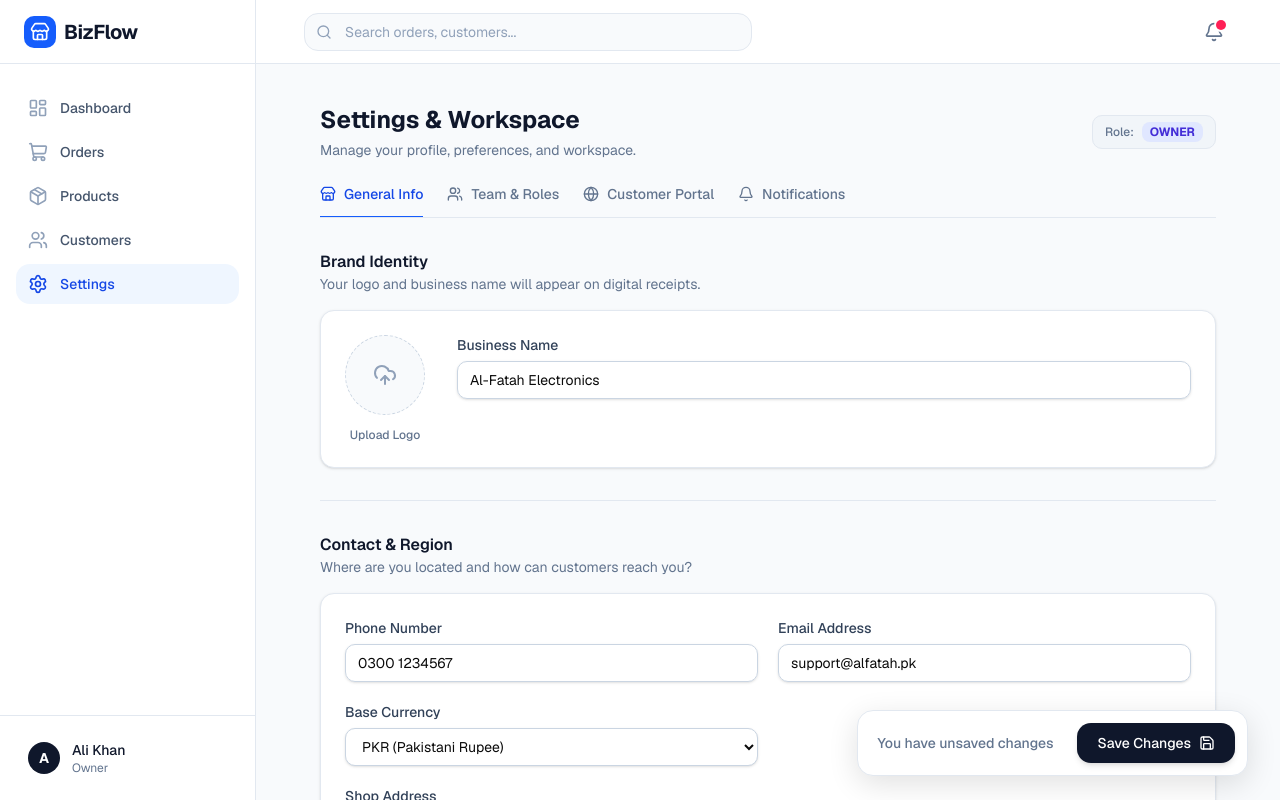
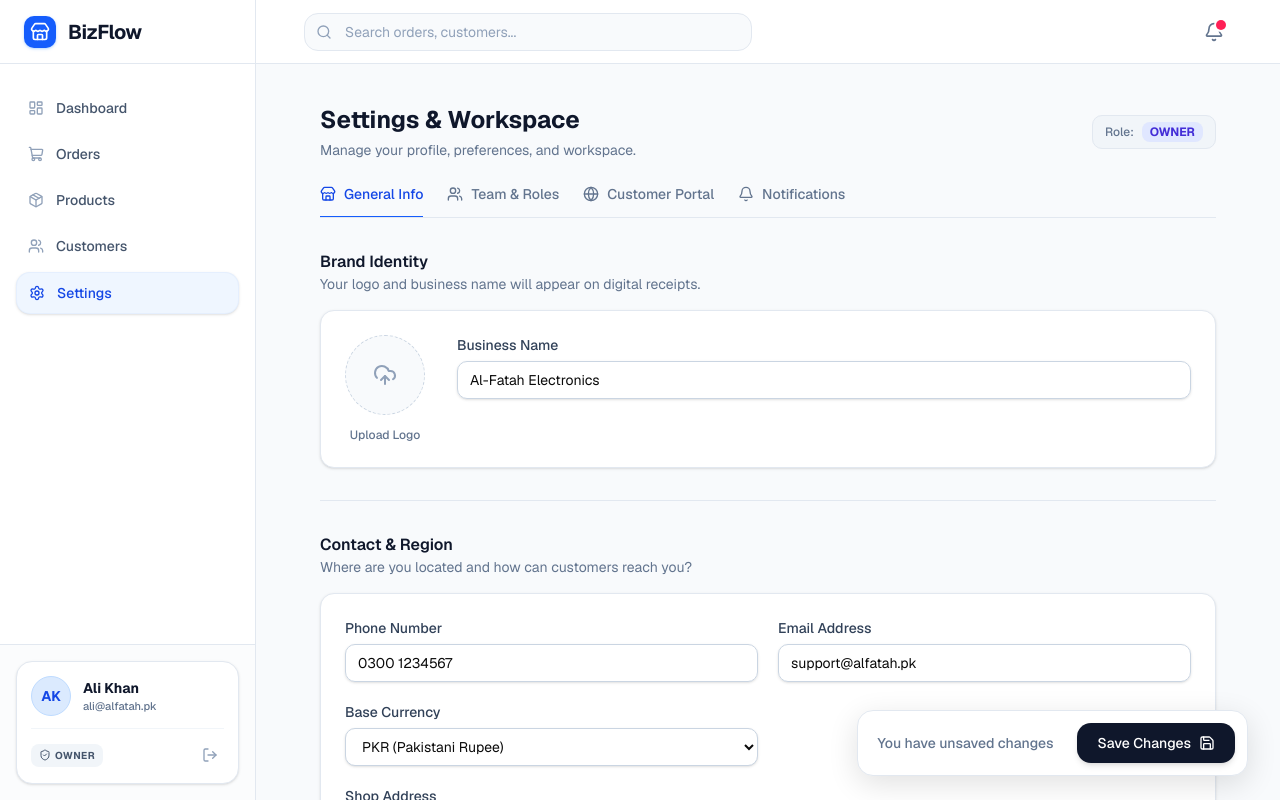
Before and after one commit to itx-tayyab/BizFlow, a Next.js app in the folder client/: page /settings in a window 1280 px wide. Shown: the top 800 px of the page. Built offline with nearby package versions, Linux system fonts and the light colour scheme.

Commit message:
Enhance Sidebar component with user information card and additional icons for navigation

```diff
--- a/client/src/components/dashboard/Sidebar.tsx
+++ b/client/src/components/dashboard/Sidebar.tsx
@@ -8,7 +8,9 @@ import {
   ShoppingCart,
   Users,
   Package,
-  Settings
+  Settings,
+  LogOut,
+  ShieldCheck
 } from "lucide-react";
 
 const navItems =[
@@ -24,9 +26,10 @@ export default function Sidebar() {
 
   return (
     <aside className="hidden md:flex flex-col w-64 bg-white border-r border-slate-200 min-h-screen fixed left-0 top-0 z-20">
-      {/* Brand Logo */}
-      <div className="h-16 flex items-center gap-2 px-6 border-b border-slate-200">
-        <div className="bg-blue-600 p-1.5 rounded-lg">
+
+      {/* 🟢 Brand Logo */}
+      <div className="h-16 flex items-center gap-3 px-6 border-b border-slate-200 shrink-0">
+        <div className="bg-blue-600 p-1.5 rounded-lg shadow-sm shadow-blue-200">
           <Store className="w-5 h-5 text-white" />
         </div>
         <span className="text-xl font-bold tracking-tight text-slate-900">
@@ -34,8 +37,8 @@ export default function Sidebar() {
         </span>
       </div>
 
-      {/* Navigation Links */}
-      <nav className="flex-1 px-4 py-6 space-y-1 overflow-y-auto">
+      {/* 🟢 Navigation Links */}
+      <nav className="flex-1 px-4 py-6 space-y-1.5 overflow-y-auto">
         {navItems.map((item) => {
           const isActive = pathname === item.href || pathname.startsWith(`${item.href}/`);
           const Icon = item.icon;
@@ -44,31 +47,53 @@ export default function Sidebar() {
             <Link
               key={item.name}
               href={item.href}
-              className={`flex items-center gap-3 px-3 py-2.5 rounded-xl text-sm font-medium transition-colors ${
+              className={`flex items-center gap-3 px-3 py-2.5 rounded-xl text-sm font-medium transition-all ${
                 isActive
-                  ? "bg-blue-50 text-blue-700"
+                  ? "bg-blue-50 text-blue-700 shadow-sm border border-blue-100/50"
                   : "text-slate-600 hover:bg-slate-100 hover:text-slate-900"
               }`}
             >
-              <Icon className={`w-5 h-5 ${isActive ? "text-blue-700" : "text-slate-400"}`} />
+              <Icon className={`w-4 h-4 ${isActive ? "text-blue-700" : "text-slate-400"}`} />
               {item.name}
             </Link>
           );
         })}
       </nav>
 
-      {/* User Profile Summary (Bottom of Sidebar) */}
-      <div className="p-4 border-t border-slate-200">
-        <div className="flex items-center gap-3 px-3 py-2">
-          <div className="w-8 h-8 rounded-full bg-slate-900 text-white flex items-center justify-center font-bold text-sm">
-            A
+      {/* 🟢 THE EXPANDED USER INFORMATION CARD */}
+      <div className="p-4 border-t border-slate-200 bg-slate-50/50">
+        <div className="bg-white border border-slate-200 p-3.5 rounded-2xl shadow-sm">
+
+          {/* User Info */}
+          <div className="flex items-center gap-3 mb-3">
+            <div className="w-10 h-10 rounded-full bg-blue-100 text-blue-700 flex items-center justify-center font-bold text-sm shrink-0 border border-blue-200">
+              AK
+            </div>
+            <div className="flex flex-col overflow-hidden">
+              <span className="text-sm font-bold text-slate-900 truncate">
+                Ali Khan
+              </span>
+              <span className="text-[11px] font-medium text-slate-500 truncate">
+                ali@alfatah.pk
+              </span>
+            </div>
           </div>
-          <div className="flex flex-col">
-            <span className="text-sm font-medium text-slate-900">Ali Khan</span>
-            <span className="text-xs text-slate-500">Owner</span>
+
+          {/* Role & Logout Row */}
+          <div className="flex items-center justify-between pt-3 border-t border-slate-100">
+            <div className="flex items-center gap-1 bg-slate-100 text-slate-600 px-2 py-1 rounded-md">
+              <ShieldCheck className="w-3 h-3" />
+              <span className="text-[10px] font-bold tracking-wider">OWNER</span>
+            </div>
+
+            <button className="p-1.5 text-slate-400 hover:text-rose-600 hover:bg-rose-50 rounded-md transition-colors" title="Log out">
+              <LogOut className="w-4 h-4" />
+            </button>
           </div>
+
         </div>
       </div>
+
     </aside>
   );
 }
```
